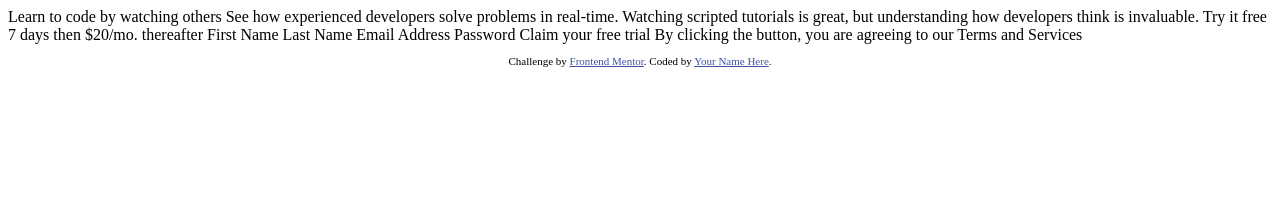
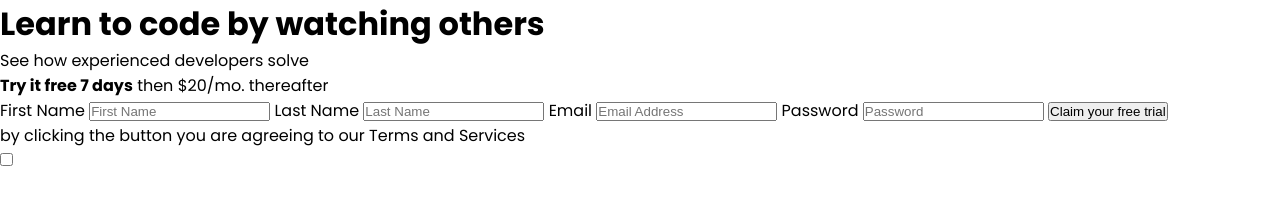
Before and after one commit to thedekerone/sign-up-clone, a plain HTML site: page index.html in a window 1280 px wide. Drawn offline with Linux system fonts and the light colour scheme.

Commit message:
soem initial changes

```diff
--- a/index.html
+++ b/index.html
@@ -1,42 +1,58 @@
 <!DOCTYPE html>
 <html lang="en">
   <head>
-  <meta charset="UTF-8">
-  <meta name="viewport" content="width=device-width, initial-scale=1.0"> <!-- displays site properly based on user's device -->
+    <meta charset="UTF-8" />
+    <meta name="viewport" content="width=device-width, initial-scale=1.0" />
+    <!-- displays site properly based on user's device -->
+    <link
+      href="https://fonts.googleapis.com/css?family=Poppins:400,500,600,700&display=swap"
+      rel="stylesheet"
+    />
 
-  <link rel="icon" type="image/png" sizes="32x32" href="./images/favicon-32x32.png">
-
-  <title>Frontend Mentor | Intro component with sign up form</title>
-
-  <!-- Feel free to remove these styles or customise in your own stylesheet 👍 -->
-  <style>
-    .attribution { font-size: 11px; text-align: center; }
-    .attribution a { color: hsl(228, 45%, 44%); }
-  </style>
+    <link
+      rel="icon"
+      type="image/png"
+      sizes="32x32"
+      href="./images/favicon-32x32.png"
+    />
+    <link rel="stylesheet" href="style.css" />
+    <title>Intro component with sign up form</title>
   </head>
   <body>
-
-  Learn to code by watching others
-
-  See how experienced developers solve problems in real-time. Watching scripted tutorials is great,
-  but understanding how developers think is invaluable.
-
-  Try it free 7 days then $20/mo. thereafter
-
+    <div class="hero">
+      <h1>Learn to code by watching others</h1>
+      <p>See how experienced developers solve</p>
+    </div>
+    <div class="form__container">
+      <div class="banner">
+        <b>Try it free 7 days</b> then $20/mo. thereafter
+      </div>
+      <form>
+        <label>
           First Name
+          <input type="text" placeholder="First Name" />
+        </label>
+        <label>
           Last Name
-  Email Address
+          <input type="text" placeholder="Last Name" />
+        </label>
+        <label>
+          Email
+          <input type="email" placeholder="Email Address" />
+        </label>
+        <label>
           Password
-
-  Claim your free trial
-
-  By clicking the button, you are agreeing to our Terms and Services
-
-  <footer>
-    <p class="attribution">
-      Challenge by <a href="https://www.frontendmentor.io?ref=challenge" target="_blank">Frontend Mentor</a>.
-      Coded by <a href="#">Your Name Here</a>.
+          <input type="password" placeholder="Password" />
+        </label>
+        <button type="submit">Claim your free trial</button>
+        <label>
+          <p>
+            by clicking the button you are agreeing to our
+            <span>Terms and Services</span>
           </p>
-  </footer>
+          <input type="checkbox" name="" id="" />
+        </label>
+      </form>
+    </div>
   </body>
 </html>
--- /dev/null
+++ b/style.css
@@ -0,0 +1,8 @@
+* {
+  margin: 0;
+  padding: 0;
+  box-sizing: border-box;
+}
+body {
+  font-family: "Poppins", sans-serif;
+}
```
Also changed, not shown: 1 other file. Lines whose indentation alone changed are shown as unchanged.
